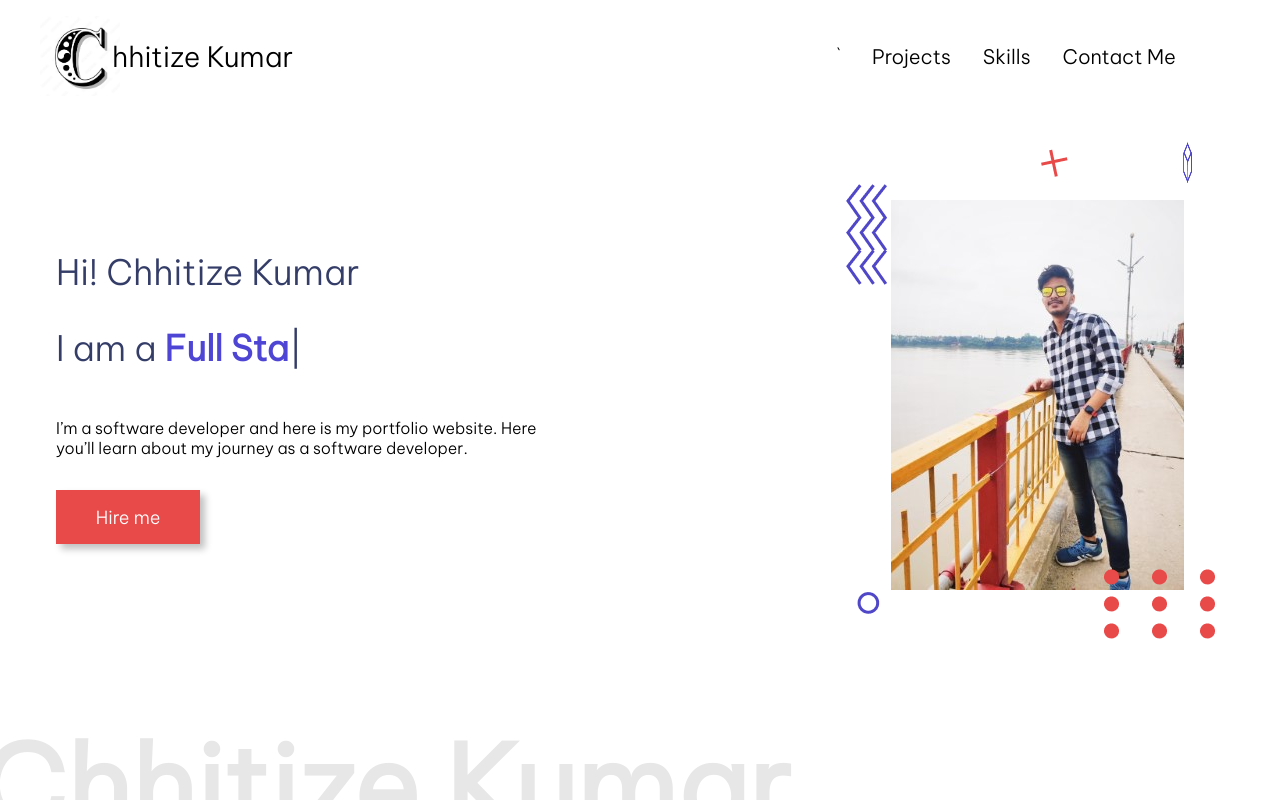
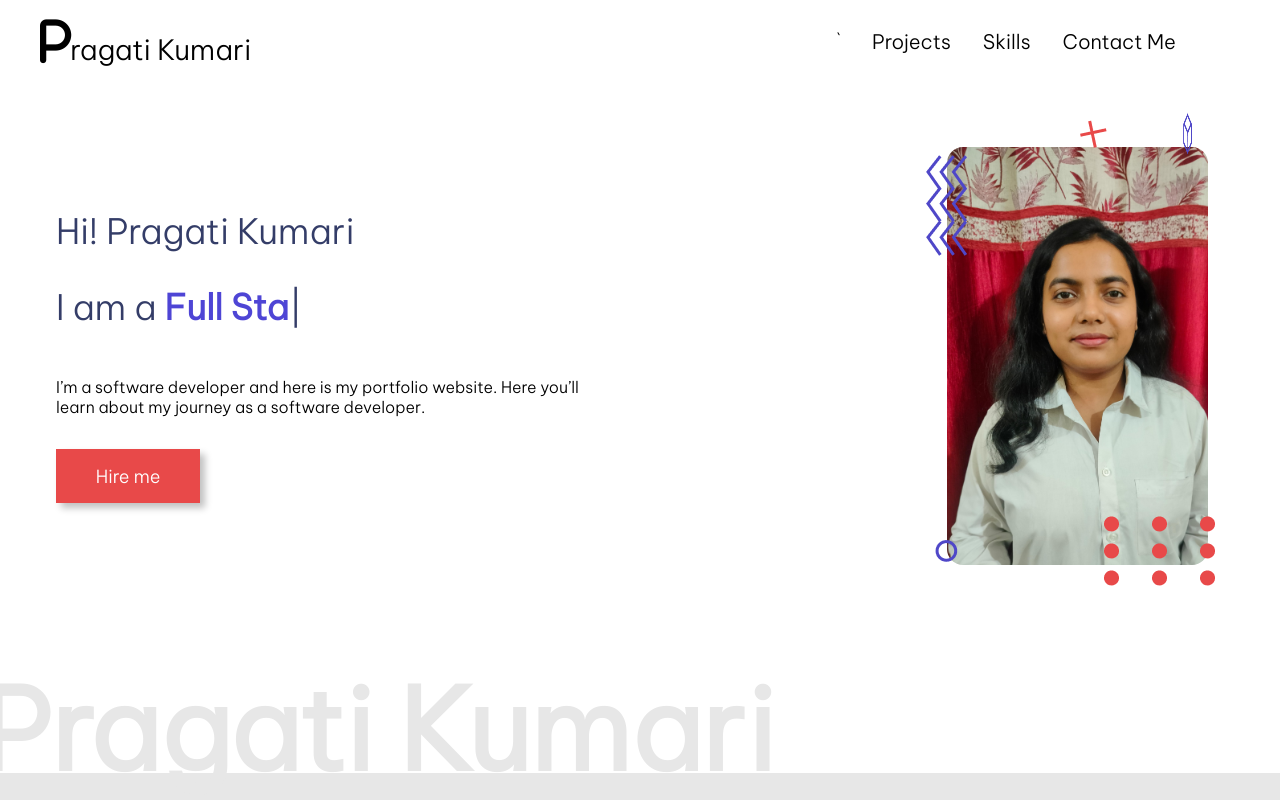
Before and after one commit to 19-pragati/Portfolio-Website, a plain HTML site: page index.html in a window 1280 px wide. Drawn offline with nearby package versions, Linux system fonts and the light colour scheme.

Commit message:
made changes

```diff
--- a/index.html
+++ b/index.html
@@ -4,7 +4,8 @@
 <head>
     <meta charset="UTF-8">
     <meta name="viewport" content="width=device-width, initial-scale=1.0">
-    <title>Chhitize Kumar</title>
+    <title>Pragati Kumari</title>
+    <link rel="stylesheet" href="https://cdnjs.cloudflare.com/ajax/libs/font-awesome/6.4.2/css/all.min.css">
 </head>
 <link rel="stylesheet" href="styles.css">
 
@@ -13,8 +14,8 @@
         <div class="container">
             <div class="navbar">
                 <div class="logo-container">
-                    <img src="images/userAsset/NavLogo1.jpg" class="logo">
-                    <div class="logo-text">hhitize Kumar</div>
+                    <i class="fa-solid fa-p" style="font-size: 50px; color: #000;"></i>
+                    <div class="logo-text">ragati Kumari</div>
                 </div>
                 <div class="nav-items">`
                     <div><a href="#projects">Projects</a></div>
@@ -25,7 +26,7 @@
 
             <div class="hero-section">
                 <div class="hero-section-left">
-                    <div class="hero-section-heading">Hi! Chhitize Kumar</div>
+                    <div class="hero-section-heading">Hi! Pragati Kumari</div>
                     <div class="hero-section-heading hero-section-subheading">
                         I am a <span class="role"></span>
                     </div>
@@ -53,11 +54,11 @@
                         <img src="./images/userAsset/plus.png" alt="" />
                     </div>
                     <div class="user-image">
-                        <img src="./images/userAsset/UserImage2.jpg" alt="" />
+                        <img src="./images/userAsset/UserImage3.jpg" alt="" />
                     </div>
                 </div>
 
-                <div class="faded-text">Chhitize Kumar</div>
+                <div class="faded-text">Pragati Kumari</div>
             </div>
         </div>
 
@@ -139,7 +140,7 @@
                             <img class="project-skill" src="./images/stack/Vercel.svg" alt="" />
                         </div>
 
-                        <h2 class="project-heading">Chhitize Kumar</h2>
+                        <h2 class="project-heading">Pragati Kumari</h2>
                         <p class="project-sub-heading">
                             A Website for interior designer to showcase her works and samples
                         </p>
@@ -283,7 +284,7 @@
         <footer>
             <div class="container">
                 <div class="footer-wrapper">
-                    <div class="footer-faded-text">Chhitize Kumar</div>
+                    <div class="footer-faded-text">Pragati Kumari</div>
 
                     <div class="link-wrapper">
                         <div>
@@ -305,7 +306,7 @@
                         <a href="https://github.com/ChhitizeKumar" target="_blank">
                             <i class="fa-brands fa-github icon"></i>
                         </a>
-                        <a href="https://twitter.com/ChhitizeKr" target="_blank">
+                        <a href="#" target="_blank">
                             <i class="fa-brands fa-twitter icon"></i>
                         </a>
                         <a href="https://www.instagram.com/chhitize11/" target="_blank">
@@ -329,7 +330,7 @@
             strings: [
                 "Full Stack Developer",
                 "Web Developer",
-                "UI-UX Designer",
+                "Backend Developer",
                 "Frontend Developer",
                 "Coder",
             ],
--- a/styles.css
+++ b/styles.css
@@ -27,10 +27,10 @@
     padding-top: 1rem;
 }
 
-.logo-container{
+.logo-container {
     display: flex;
-    justify-content: baseline;
-    align-items: center;
+    align-items: baseline;
+    gap: 7px;
 }
 .logo{
     width: 80px;
@@ -156,15 +156,23 @@ a{
 }
 
 .user-image {
-    padding: 2.5rem;
+    width: 100%; /* Make it responsive to container width */
+    max-width: 450px; /* Increased size for bigger frame */
+    height: 450px; /* Adjusted height to match width */
+    padding: 1rem; /* Reduced padding to prevent shrinkage */
     filter: grayscale(1);
     transition: all 1s;
     animation: scaleImage 5s linear infinite;
 }
 
 .user-image img {
-    z-index: -9;
+    width: 100%; /* Stretch to fill container width */
+    height: 100%; /* Stretch to fill container height */
+    object-fit: cover; /* Maintain aspect ratio and prevent distortion */
+    border-radius: 16px; /* Larger rounded corners for a smooth look */
 }
+
+
 
 @keyframes scaleImage {
 
```
Also changed, not shown: images/userAsset/UserImage3.jpg (added).
